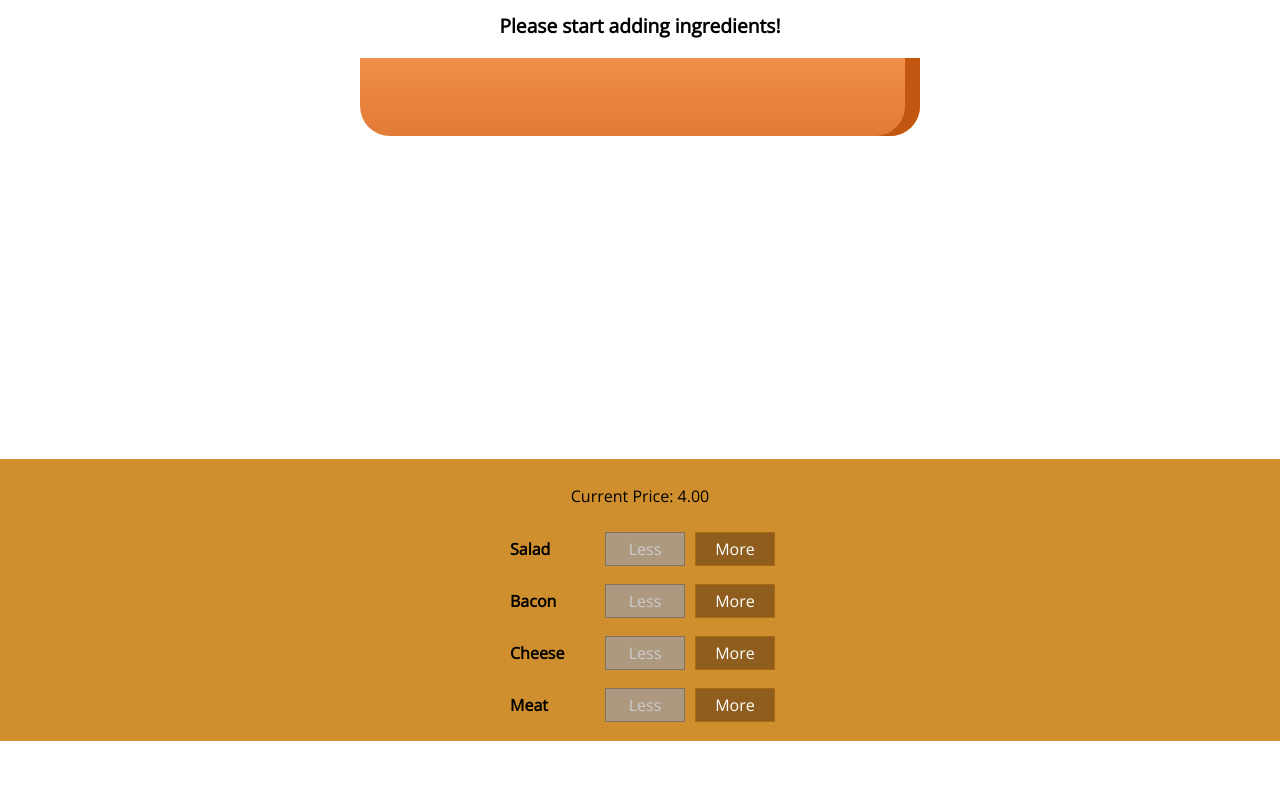
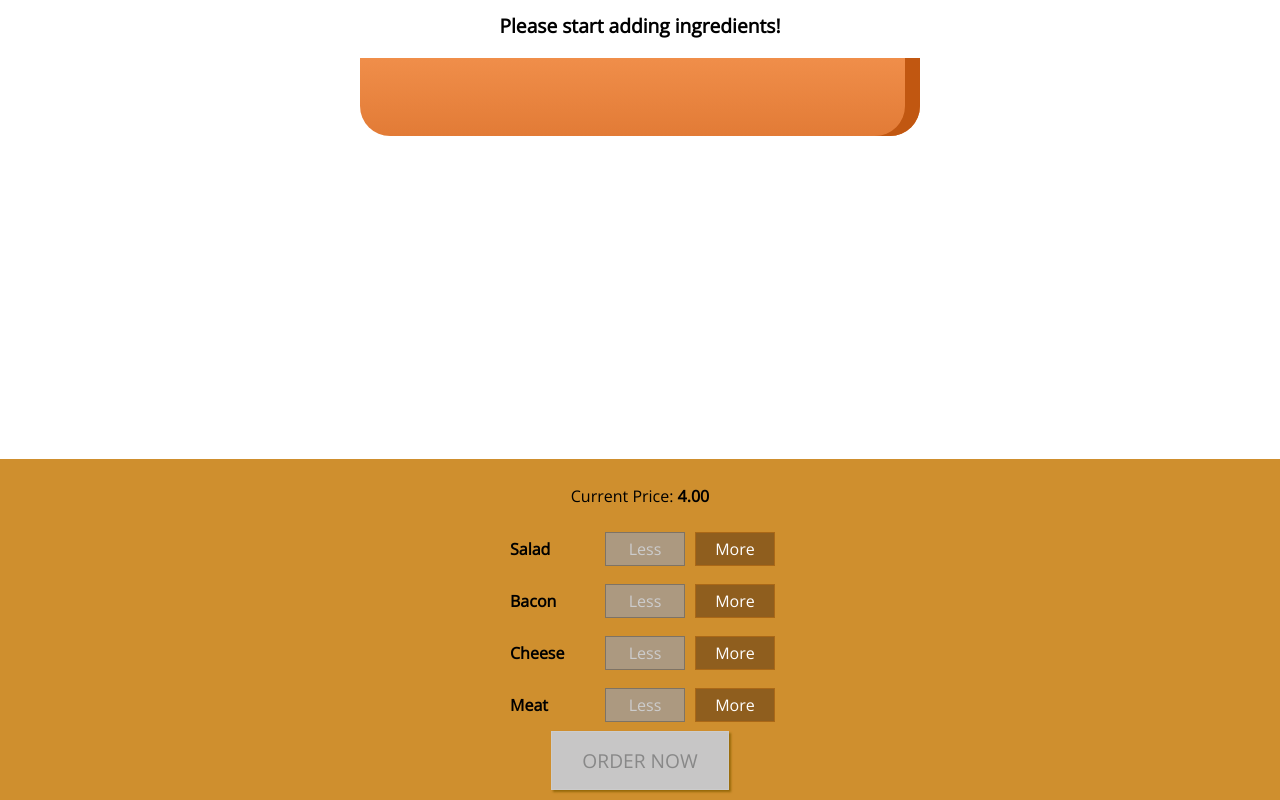
Before and after one commit to blatoo/burgerbuilder_react_class, a React (Create React App) app: page / in a window 1280 px wide. Shown: the part 179-979 px from the top of the page. Before the commit the page ends 920 px from the top, so only its background shows below. Built offline with nearby package versions, Linux system fonts and the light colour scheme.

Commit message:
166. Adding the Order Button: reduce, latest state

```diff
--- a/package.json
+++ b/package.json
@@ -6,6 +6,7 @@
     "@testing-library/jest-dom": "^4.2.4",
     "@testing-library/react": "^9.4.0",
     "@testing-library/user-event": "^7.2.1",
+    "mathjs": "^6.3.0",
     "react": "^16.12.0",
     "react-dom": "^16.12.0",
     "react-scripts": "3.3.0"
--- a/src/components/Burger/BuildControls/BuildControls.js
+++ b/src/components/Burger/BuildControls/BuildControls.js
@@ -12,7 +12,7 @@ const controls = [
 const BuildControls = props => {
 	return (
 		<div className={classes.BuildControls}>
-			<p>Current Price: {props.price.toFixed(2)}</p>
+			<p>Current Price: <strong>{props.price.toFixed(2)}</strong></p>
 			{controls.map(control => (
 				<BuildControl
 					key={control.label}
@@ -26,7 +26,8 @@ const BuildControls = props => {
 					disabled={props.disabled[control.type]}
 				/>
 			))}
-		</div>
+		<button className={classes.OrderButton} disabled={!props.purchasable}>ORDER NOW</button>
+        </div>
 	);
 };
 
--- a/src/components/Burger/BuildControls/BuildControls.module.css
+++ b/src/components/Burger/BuildControls/BuildControls.module.css
@@ -1,6 +1,6 @@
 .BuildControls {
 	width: 100%;
-    background-color: #CF8F2E;
+	background-color: #cf8f2e;
 	display: flex;
 	flex-flow: column;
 	align-items: center;
@@ -8,3 +8,45 @@
 	margin: auto;
 	padding: 10px 0;
 }
+
+.OrderButton {
+	background-color: #dad735;
+	outline: none;
+	cursor: pointer;
+	border: 1px solid #966909;
+	color: #966909;
+	font-family: inherit;
+	font-size: 1.2em;
+	padding: 15px 30px;
+	box-shadow: 2px 2px 2px #966909;
+}
+
+.OrderButton:hover,
+.OrderButton:active {
+	background-color: #a0db41;
+	border: 1px solid #966909;
+	color: #966909;
+}
+
+.OrderButton:disabled {
+	background-color: #c7c6c6;
+	cursor: not-allowed;
+	border: 1px solid #ccc;
+	color: #888888;
+}
+
+.OrderButton:not(:disabled) {
+	animation: enable 0.3s linear;
+}
+
+@keyframes enable {
+	0% {
+		transform: scale(1);
+	}
+	60% {
+		transform: scale(1.1);
+	}
+	100% {
+		transform: scale(1);
+	}
+}
--- a/src/components/BurgerBuilder/BurgerBuilder.js
+++ b/src/components/BurgerBuilder/BurgerBuilder.js
@@ -19,7 +19,21 @@ class BurgerBuilder extends Component {
 			meat: 0
 		},
 
-		totalPrice: 4
+		totalPrice: 4,
+
+		purchasable: false
+	};
+
+	updatePurchaseState = updatedIngredients => {
+		const sum = Object.keys(updatedIngredients)
+			.map(key => {
+				return updatedIngredients[key];
+			})
+			.reduce((sum, el) => {
+				return sum + el;
+			}, 0);
+
+		this.setState({ purchasable: sum > 0 });
 	};
 
 	addIntegredientHandler = type => {
@@ -28,6 +42,7 @@ class BurgerBuilder extends Component {
 
 		const newPrice = this.state.totalPrice + INGREDINT_PRICES[type];
 		this.setState({ ingredients: updatedIngredents, totalPrice: newPrice });
+		this.updatePurchaseState(updatedIngredents);
 	};
 
 	removeIntegredidentHandler = type => {
@@ -40,6 +55,8 @@ class BurgerBuilder extends Component {
 
 		const newPrice = this.state.totalPrice - INGREDINT_PRICES[type];
 		this.setState({ ingredients: updatedIngredents, totalPrice: newPrice });
+
+		this.updatePurchaseState(updatedIngredents);
 	};
 
 	render() {
@@ -59,6 +76,7 @@ class BurgerBuilder extends Component {
 					ingredientRemoved={this.removeIntegredidentHandler}
 					disabled={disabledInfo}
 					price={this.state.totalPrice}
+					purchasable={this.state.purchasable}
 				/>
 			</Aux>
 		);
```
Also changed, not shown: 1 other file (tests, documents, lock files or other folders). Lines whose indentation alone changed are shown as unchanged.
